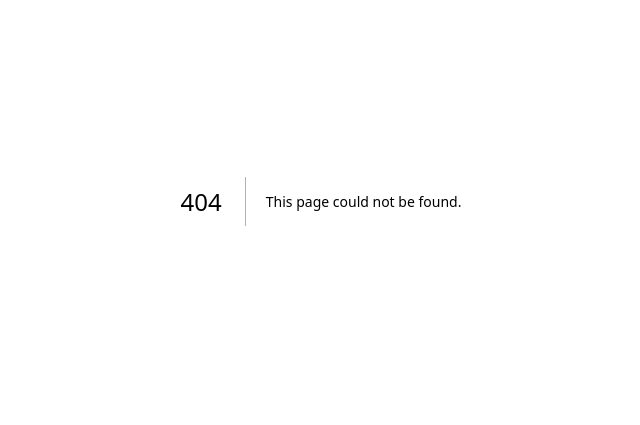
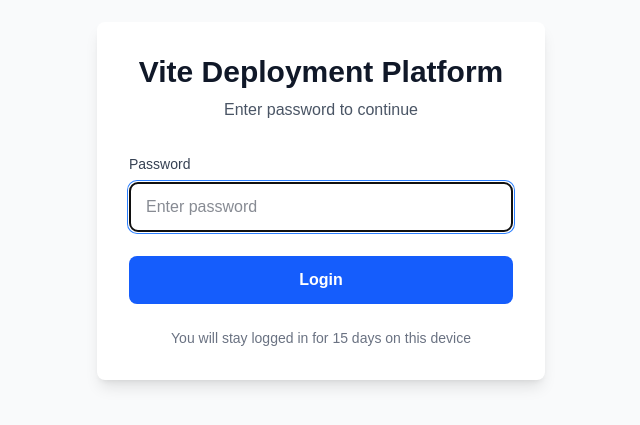
Before and after one commit to Redher012/autoViteDeployer, a Next.js app: page /login in a window 1280 px wide. Before the commit this address had no page. Shown: the part 199-624 px from the top of the page, without its empty margins (319-959 px from the left). Built offline with nearby package versions, Linux system fonts and the light colour scheme; no server answers.

Commit message:
Deploy: 2026-01-28 18:16:29

```diff
--- /dev/null
+++ b/app/api/auth/check/route.js
@@ -0,0 +1,17 @@
+import { NextResponse } from 'next/server';
+import { cookies } from 'next/headers';
+
+export async function GET() {
+  try {
+    const cookieStore = await cookies();
+    const token = cookieStore.get('auth_token');
+
+    if (token) {
+      return NextResponse.json({ authenticated: true });
+    }
+
+    return NextResponse.json({ authenticated: false });
+  } catch (error) {
+    return NextResponse.json({ authenticated: false });
+  }
+}
--- /dev/null
+++ b/app/api/auth/login/route.js
@@ -0,0 +1,40 @@
+import { NextResponse } from 'next/server';
+import { cookies } from 'next/headers';
+import crypto from 'crypto';
+
+export async function POST(request) {
+  try {
+    const { password } = await request.json();
+
+    // Get password from environment variable (support both lognPass and LOGIN_PASS)
+    const correctPassword = process.env.lognPass || process.env.LOGIN_PASS || '0000';
+
+    if (password !== correctPassword) {
+      return NextResponse.json(
+        { error: 'Invalid password' },
+        { status: 401 }
+      );
+    }
+
+    // Generate a secure token
+    const token = crypto.randomBytes(32).toString('hex');
+
+    // Set cookie for 15 days
+    const cookieStore = await cookies();
+    cookieStore.set('auth_token', token, {
+      httpOnly: true,
+      secure: process.env.NODE_ENV === 'production',
+      sameSite: 'lax',
+      maxAge: 60 * 60 * 24 * 15, // 15 days in seconds
+      path: '/',
+    });
+
+    return NextResponse.json({ success: true });
+  } catch (error) {
+    console.error('Login error:', error);
+    return NextResponse.json(
+      { error: 'Login failed' },
+      { status: 500 }
+    );
+  }
+}
--- /dev/null
+++ b/app/api/auth/logout/route.js
@@ -0,0 +1,16 @@
+import { NextResponse } from 'next/server';
+import { cookies } from 'next/headers';
+
+export async function POST() {
+  try {
+    const cookieStore = await cookies();
+    cookieStore.delete('auth_token');
+
+    return NextResponse.json({ success: true });
+  } catch (error) {
+    return NextResponse.json(
+      { error: 'Logout failed' },
+      { status: 500 }
+    );
+  }
+}
--- /dev/null
+++ b/app/login/page.js
@@ -0,0 +1,113 @@
+'use client';
+
+import { useState, useEffect } from 'react';
+import { useRouter } from 'next/navigation';
+
+export default function LoginPage() {
+  const [password, setPassword] = useState('');
+  const [error, setError] = useState('');
+  const [loading, setLoading] = useState(false);
+  const router = useRouter();
+
+  useEffect(() => {
+    // Check if already authenticated
+    checkAuth();
+  }, []);
+
+  const checkAuth = async () => {
+    try {
+      const res = await fetch('/api/auth/check');
+      const data = await res.json();
+      if (data.authenticated) {
+        router.push('/');
+      }
+    } catch (err) {
+      console.error('Auth check failed:', err);
+    }
+  };
+
+  const handleSubmit = async (e) => {
+    e.preventDefault();
+    setError('');
+    setLoading(true);
+
+    try {
+      const res = await fetch('/api/auth/login', {
+        method: 'POST',
+        headers: {
+          'Content-Type': 'application/json',
+        },
+        body: JSON.stringify({ password }),
+      });
+
+      const data = await res.json();
+
+      if (res.ok && data.success) {
+        router.push('/');
+        router.refresh();
+      } else {
+        setError(data.error || 'Invalid password');
+      }
+    } catch (err) {
+      setError('Login failed. Please try again.');
+    } finally {
+      setLoading(false);
+    }
+  };
+
+  return (
+    <div className="min-h-screen bg-gray-50 dark:bg-gray-900 flex items-center justify-center px-4">
+      <div className="max-w-md w-full">
+        <div className="bg-white dark:bg-gray-800 rounded-lg shadow-lg p-8">
+          <div className="text-center mb-8">
+            <h1 className="text-3xl font-bold text-gray-900 dark:text-white mb-2">
+              Vite Deployment Platform
+            </h1>
+            <p className="text-gray-600 dark:text-gray-400">
+              Enter password to continue
+            </p>
+          </div>
+
+          <form onSubmit={handleSubmit} className="space-y-6">
+            <div>
+              <label
+                htmlFor="password"
+                className="block text-sm font-medium text-gray-700 dark:text-gray-300 mb-2"
+              >
+                Password
+              </label>
+              <input
+                id="password"
+                type="password"
+                value={password}
+                onChange={(e) => setPassword(e.target.value)}
+                className="w-full px-4 py-3 border border-gray-300 dark:border-gray-600 rounded-lg focus:ring-2 focus:ring-blue-500 focus:border-transparent bg-white dark:bg-gray-700 text-gray-900 dark:text-white"
+                placeholder="Enter password"
+                required
+                autoFocus
+              />
+            </div>
+
+            {error && (
+              <div className="bg-red-50 dark:bg-red-900/20 border border-red-200 dark:border-red-800 text-red-700 dark:text-red-400 px-4 py-3 rounded-lg">
+                {error}
+              </div>
+            )}
+
+            <button
+              type="submit"
+              disabled={loading}
+              className="w-full bg-blue-600 hover:bg-blue-700 disabled:bg-blue-400 text-white font-semibold py-3 px-4 rounded-lg transition-colors duration-200"
+            >
+              {loading ? 'Logging in...' : 'Login'}
+            </button>
+          </form>
+
+          <p className="mt-6 text-center text-sm text-gray-500 dark:text-gray-400">
+            You will stay logged in for 15 days on this device
+          </p>
+        </div>
+      </div>
+    </div>
+  );
+}
--- a/app/page.js
+++ b/app/page.js
@@ -1,17 +1,64 @@
 'use client';
 
-import { useState } from 'react';
+import { useState, useEffect } from 'react';
+import { useRouter } from 'next/navigation';
 import DragDropUpload from '@/components/DragDropUpload';
 import DeploymentTable from '@/components/DeploymentTable';
 import DarkModeToggle from '@/components/DarkModeToggle';
 
 export default function Home() {
   const [refreshKey, setRefreshKey] = useState(0);
+  const [authenticated, setAuthenticated] = useState(false);
+  const [loading, setLoading] = useState(true);
+  const router = useRouter();
+
+  useEffect(() => {
+    checkAuth();
+  }, []);
+
+  const checkAuth = async () => {
+    try {
+      const res = await fetch('/api/auth/check');
+      const data = await res.json();
+      if (data.authenticated) {
+        setAuthenticated(true);
+      } else {
+        router.push('/login');
+      }
+    } catch (err) {
+      console.error('Auth check failed:', err);
+      router.push('/login');
+    } finally {
+      setLoading(false);
+    }
+  };
+
+  const handleLogout = async () => {
+    try {
+      await fetch('/api/auth/logout', { method: 'POST' });
+      router.push('/login');
+      router.refresh();
+    } catch (err) {
+      console.error('Logout failed:', err);
+    }
+  };
 
   const handleUploadSuccess = () => {
     // Trigger refresh of deployment table
     setRefreshKey((prev) => prev + 1);
   };
+
+  if (loading) {
+    return (
+      <div className="min-h-screen bg-gray-50 dark:bg-gray-900 flex items-center justify-center">
+        <div className="text-gray-600 dark:text-gray-400">Loading...</div>
+      </div>
+    );
+  }
+
+  if (!authenticated) {
+    return null;
+  }
 
   return (
     <div className="min-h-screen bg-gray-50 dark:bg-gray-900 transition-colors">
@@ -25,7 +72,15 @@
               Upload and deploy your Vite projects with automatic subdomain routing
             </p>
           </div>
-          <DarkModeToggle />
+          <div className="flex items-center gap-4">
+            <button
+              onClick={handleLogout}
+              className="px-4 py-2 text-sm text-gray-600 dark:text-gray-400 hover:text-gray-900 dark:hover:text-white transition-colors"
+            >
+              Logout
+            </button>
+            <DarkModeToggle />
+          </div>
         </div>
 
         <div className="bg-white dark:bg-gray-800 rounded-lg shadow-md p-6 mb-8 transition-colors">
--- /dev/null
+++ b/middleware.js
@@ -0,0 +1,41 @@
+import { NextResponse } from 'next/server';
+import { cookies } from 'next/headers';
+
+export async function middleware(request) {
+  const { pathname } = request.nextUrl;
+
+  // Allow login page and auth API routes
+  if (pathname === '/login' || pathname.startsWith('/api/auth/')) {
+    return NextResponse.next();
+  }
+
+  // Check authentication for all other routes
+  const cookieStore = await cookies();
+  const token = cookieStore.get('auth_token');
+
+  // If no token, redirect to login (except for API routes which return 401)
+  if (!token) {
+    if (pathname.startsWith('/api/')) {
+      return NextResponse.json(
+        { error: 'Unauthorized' },
+        { status: 401 }
+      );
+    }
+    return NextResponse.redirect(new URL('/login', request.url));
+  }
+
+  return NextResponse.next();
+}
+
+export const config = {
+  matcher: [
+    /*
+     * Match all request paths except for the ones starting with:
+     * - _next/static (static files)
+     * - _next/image (image optimization files)
+     * - favicon.ico (favicon file)
+     * - public folder
+     */
+    '/((?!_next/static|_next/image|favicon.ico|.*\\.(?:svg|png|jpg|jpeg|gif|webp)$).*)',
+  ],
+};
```
